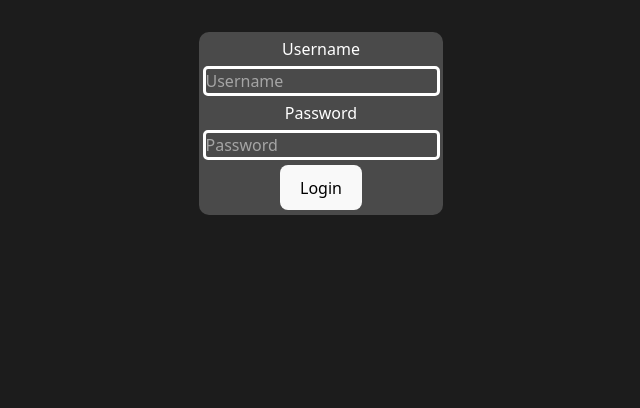
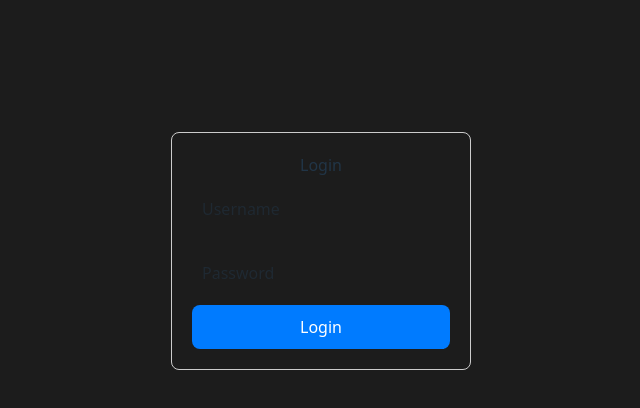
Before and after one commit to KorbinWeiler/3DTicTacToe, a React (Vite) app in the folder Client/: page /Login in a window 1280 px wide. Shown: the top 408 px of the page, without its empty margins (319-959 px from the left). Built offline with nearby package versions, Linux system fonts and the light colour scheme.

Commit message:
added a page to view game invites

```diff
--- a/Client/src/App.css
+++ b/Client/src/App.css
@@ -58,7 +58,7 @@ button{
   height: 100%;
   width: 100%;
   display:flex;
-  justify-content: space-between;
+  justify-content:space-between;
 }
 
 .game{
@@ -136,6 +136,7 @@ button{
 .navbar{
   width:100%;
   min-height: 3rem;
+  max-width: 3rem;
   background-color: #4a4a4a;
   justify-self: center;
   align-self: baseline;
@@ -189,3 +190,14 @@ button{
   border:solid;
   border-radius: 5px;
 }
+
+/*Invite*/
+
+.invite-list{
+  width: 90%;
+}
+
+.space-invite{
+  display: flex;
+  justify-content: space-between;
+}
--- a/Client/src/App.jsx
+++ b/Client/src/App.jsx
@@ -6,6 +6,7 @@ import { BrowserRouter as Router, Routes, Route } from "react-router-dom";
 import { io } from 'socket.io-client';
 import {useEffect, useState, createContext} from "react"
 import GameBoardUtils from "./Utils/GameBoardUtils";
+import ChatLoginPage from "./pages/ChatLoginPage";
 
 const socket = io('http://localhost:3000', {autoConnect: false});
 
@@ -86,7 +87,7 @@ export default function App(){
         <Routes>
           <Route path="/" element={<TempGamePage/>}/>
           <Route path="/test" element={<GamePage/>}/>
-          <Route path="/Login" element={<LoginPage/>}/>
+          <Route path="/Login" element={<ChatLoginPage/>}/>
           <Route path="/Invites" element={<InvitePage/>}/>
         </Routes>
       </Router>
--- /dev/null
+++ b/Client/src/components/PageComponents/InviteComponent.jsx
@@ -0,0 +1,18 @@
+
+function acceptInvitation(){
+
+}
+
+function declineInvitation(){
+
+}
+
+export default function InviteComponent({invite}){
+    return(
+        <div className="space-invite">
+            {invite}
+            <button type="button" onClick={acceptInvitation}>Accept</button>
+            <button type="button" onClick={declineInvitation}>Decline</button>
+        </div>
+    )
+}
--- a/Client/src/components/PageComponents/InviteList.jsx
+++ b/Client/src/components/PageComponents/InviteList.jsx
@@ -1,13 +1,12 @@
+import InviteComponent from "./InviteComponent";
+export default function InviteList({invites}){
+    let inviteList = [11,12,13,21];
+    //const invite = invites.map((invite)=>(<InviteComponent invite={invite}/>))
 
-export default function InviteList({invites}){
-    let inviteList = [];
-    if(invites){
-        inviteList = invites.map((invite)=>{return <div>{invite}</div>})
-    }
 
     return(
     <div>
-        {inviteList}
+        {inviteList.map((invite, e)=>(<InviteComponent key={e} invite={invite}/>))}
     </div>
     )
 }
--- /dev/null
+++ b/Client/src/pages/ChatLoginPage.jsx
@@ -0,0 +1,82 @@
+// LoginPage.jsx
+import { useState } from 'react';
+
+function ChatLoginPage() {
+  const [email, setEmail] = useState('');
+  const [password, setPassword] = useState('');
+  const [error, setError] = useState('');
+
+  const handleSubmit = (e) => {
+    e.preventDefault();
+
+    // Simple validation
+    if (!email || !password) {
+      setError('Please enter both email and password.');
+      return;
+    }
+
+    setError('');
+    // Mock login logic
+    console.log('Logging in with:', { email, password });
+
+    // You can add real login logic here (e.g., API call)
+  };
+
+  return (
+    <div style={styles.container}>
+      <h2>Login</h2>
+      <form onSubmit={handleSubmit} style={styles.form}>
+        {error && <p style={styles.error}>{error}</p>}
+        <input
+          type="text"
+          placeholder="Username"
+          value={email}
+          onChange={(e) => setEmail(e.target.value)}
+          style={styles.input}
+        />
+        <input
+          type="password"
+          placeholder="Password"
+          value={password}
+          onChange={(e) => setPassword(e.target.value)}
+          style={styles.input}
+        />
+        <button type="submit" style={styles.button}>Login</button>
+      </form>
+    </div>
+  );
+}
+
+const styles = {
+  container: {
+    width: '300px',
+    margin: '100px auto',
+    padding: '20px',
+    border: '1px solid #ccc',
+    borderRadius: '8px',
+    textAlign: 'center',
+  },
+  form: {
+    display: 'flex',
+    flexDirection: 'column',
+  },
+  input: {
+    padding: '10px',
+    margin: '10px 0',
+    fontSize: '16px',
+  },
+  button: {
+    padding: '10px',
+    fontSize: '16px',
+    backgroundColor: '#007bff',
+    color: 'white',
+    border: 'none',
+    cursor: 'pointer',
+  },
+  error: {
+    color: 'red',
+    fontSize: '14px',
+  },
+};
+
+export default ChatLoginPage;
--- a/Client/src/pages/InvitePage.jsx
+++ b/Client/src/pages/InvitePage.jsx
@@ -3,9 +3,11 @@ import InviteList from "../components/PageComponents/InviteList"
 
 export default function InvitePage(){
     return(
-        <>
+        <div className="uiBox">
             <Navbar></Navbar>
-            <InviteList></InviteList>
-        </>
+            <div className="invite-list space-invite border background-dark2">
+                <InviteList></InviteList>
+            </div>
+        </div>
     )
 }
```
